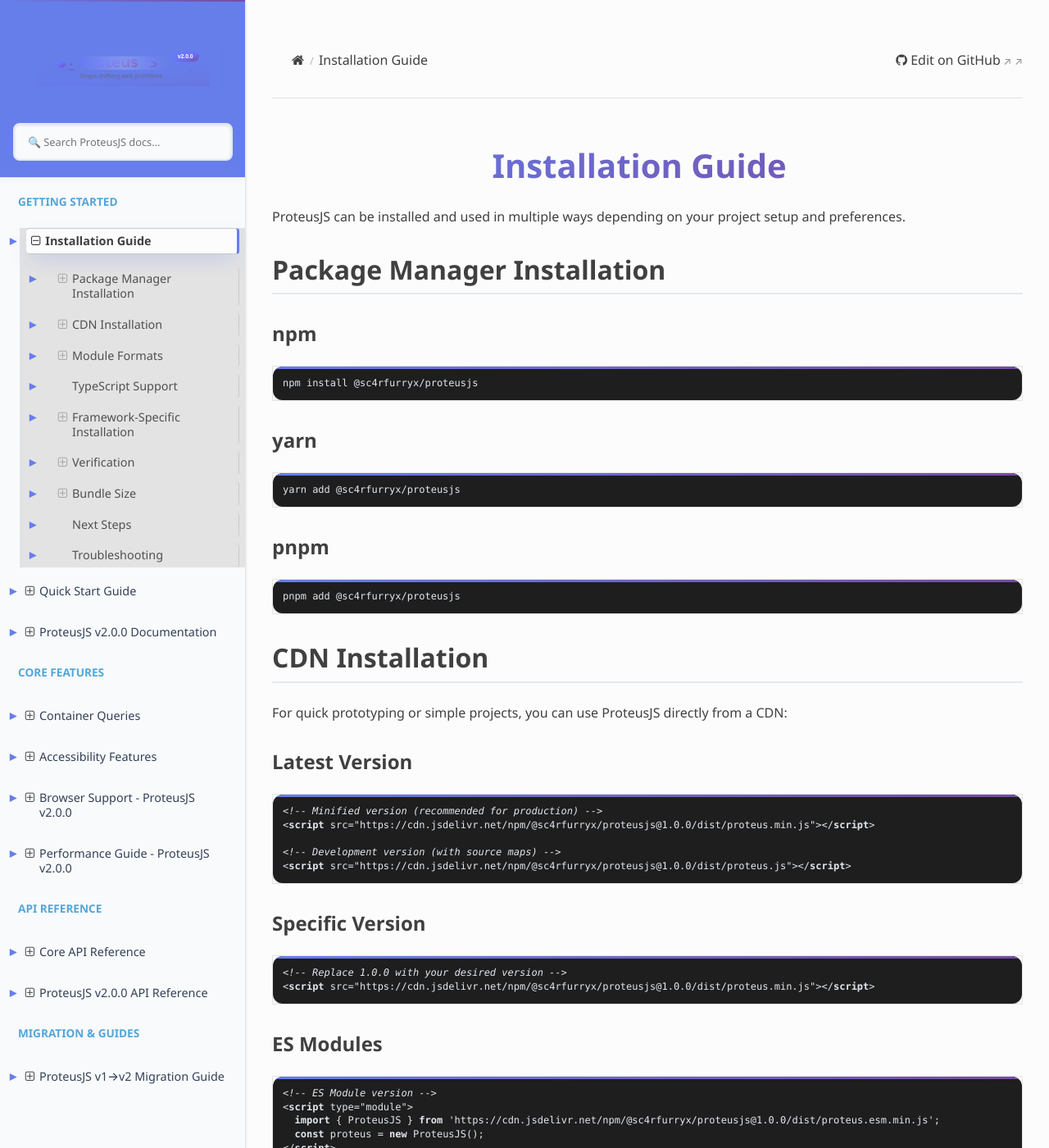
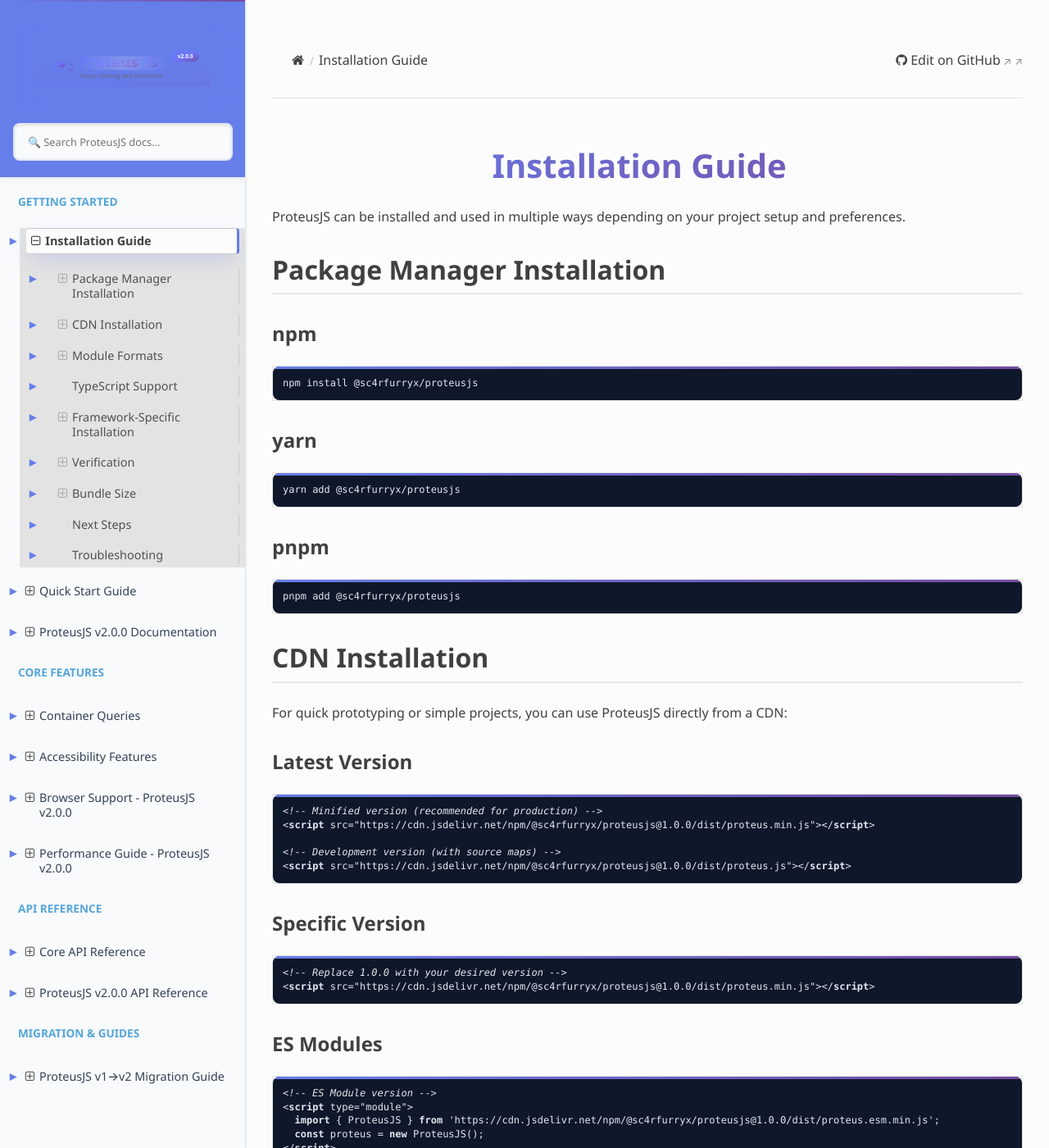
Before and after one commit to sc4rfurry/ProteusJS, a Sphinx documentation site: the page built from docs/getting-started/installation.rst, in a window 1280 px wide and 1400 px high. Shown: the whole window at 82% size. Built offline with Sphinx 7.4.7 and the Read the Docs theme 3.1.0, drawn with Linux system fonts in a browser that asks for light colours.

Commit message:
Documentation -- Minor FIxes and Enhancements

```diff
--- a/docs/_static/css/custom.css
+++ b/docs/_static/css/custom.css
@@ -103,15 +103,9 @@
   overflow: hidden;
 }
 
+/* Remove shimmer overlay for clarity and to prevent visual bleed */
 .wy-nav-top::before {
-  content: '';
-  position: absolute;
-  top: 0;
-  left: 0;
-  right: 0;
-  bottom: 0;
-  background: linear-gradient(45deg, transparent 30%, rgba(255, 255, 255, 0.1) 50%, transparent 70%);
-  animation: shimmer 3s infinite;
+  content: none;
 }
 
 @keyframes shimmer {
@@ -122,7 +116,7 @@
 .wy-nav-top a {
   color: white !important;
   font-weight: 600;
-  text-shadow: 0 1px 2px rgba(0, 0, 0, 0.1);
+  text-shadow: none;
   transition: var(--proteus-transition);
 }
 
@@ -201,26 +195,25 @@
 }
 
 .wy-side-nav-search {
-  background: linear-gradient(135deg, #ffffff 0%, #f8fafc 100%);
+  background: #ffffff; /* Solid white for crisp contrast */
   border-bottom: 1px solid var(--proteus-gray-200);
   padding: var(--proteus-space-5) var(--proteus-space-4);
   text-align: center;
-  box-shadow: 0 2px 8px rgba(102, 126, 234, 0.05);
+  box-shadow: 0 2px 10px rgba(0, 0, 0, 0.06);
 }
 
 /* Ensure logo is visible and properly sized */
 .wy-side-nav-search a[href="/"] img,
 .wy-side-nav-search a[href="index.html"] img {
-  max-width: 240px; /* Further increased for better visibility */
-  max-height: 80px; /* Increased to match SVG natural height */
+  max-width: 220px;
+  max-height: 72px;
   width: auto;
   height: auto;
   display: block !important;
   margin: 0 auto;
-  filter: drop-shadow(0 3px 6px rgba(102, 126, 234, 0.2)); /* Enhanced shadow */
-  image-rendering: -webkit-optimize-contrast;
-  image-rendering: crisp-edges;
-  image-rendering: pixelated;
+  border: 1px solid rgba(0,0,0,0.06); /* Crisp frame for separation */
+  filter: drop-shadow(0 4px 12px rgba(0, 0, 0, 0.12));
+  background: #ffffff;
 }
 
 /* Force high-quality SVG rendering */
@@ -298,12 +291,12 @@
 
 /* Enhanced code blocks with modern styling */
 .highlight {
-  border-radius: var(--proteus-radius-lg);
-  border: 1px solid rgba(102, 126, 234, 0.2);
-  box-shadow: var(--proteus-shadow);
-  overflow: hidden;
+  border-radius: var(--proteus-radius);
+  border: 1px solid rgba(0, 0, 0, 0.08);
+  box-shadow: 0 1px 4px rgba(0, 0, 0, 0.06);
+  overflow: auto;
   position: relative;
-  background: #1e1e1e; /* Dark background for code */
+  background: #0f172a; /* Slate-900 for consistent, readable dark code blocks */
   margin: var(--proteus-space-4) 0;
 }
 
@@ -1242,21 +1235,21 @@
 }
 
 .feature-card {
-  background: rgba(102, 126, 234, 0.05); /* Very light brand background */
+  background: #ffffff;
   border-radius: var(--proteus-radius-lg);
   padding: var(--proteus-space-6);
-  box-shadow: 0 2px 8px rgba(0, 0, 0, 0.1);
-  border: 1px solid rgba(102, 126, 234, 0.2);
+  box-shadow: 0 1px 4px rgba(0, 0, 0, 0.08);
+  border: 1px solid rgba(0, 0, 0, 0.06);
   transition: var(--proteus-transition);
-  color: inherit; /* Use RTD theme text color */
+  color: inherit;
   position: relative;
   overflow: hidden;
 }
 
 .feature-card:hover {
-  transform: translateY(-4px);
-  box-shadow: 0 8px 25px rgba(102, 126, 234, 0.15);
-  border-color: rgba(102, 126, 234, 0.3);
+  transform: translateY(-2px);
+  box-shadow: 0 6px 18px rgba(0, 0, 0, 0.12);
+  border-color: rgba(0, 0, 0, 0.12);
 }
 
 .feature-card h3 {
```
